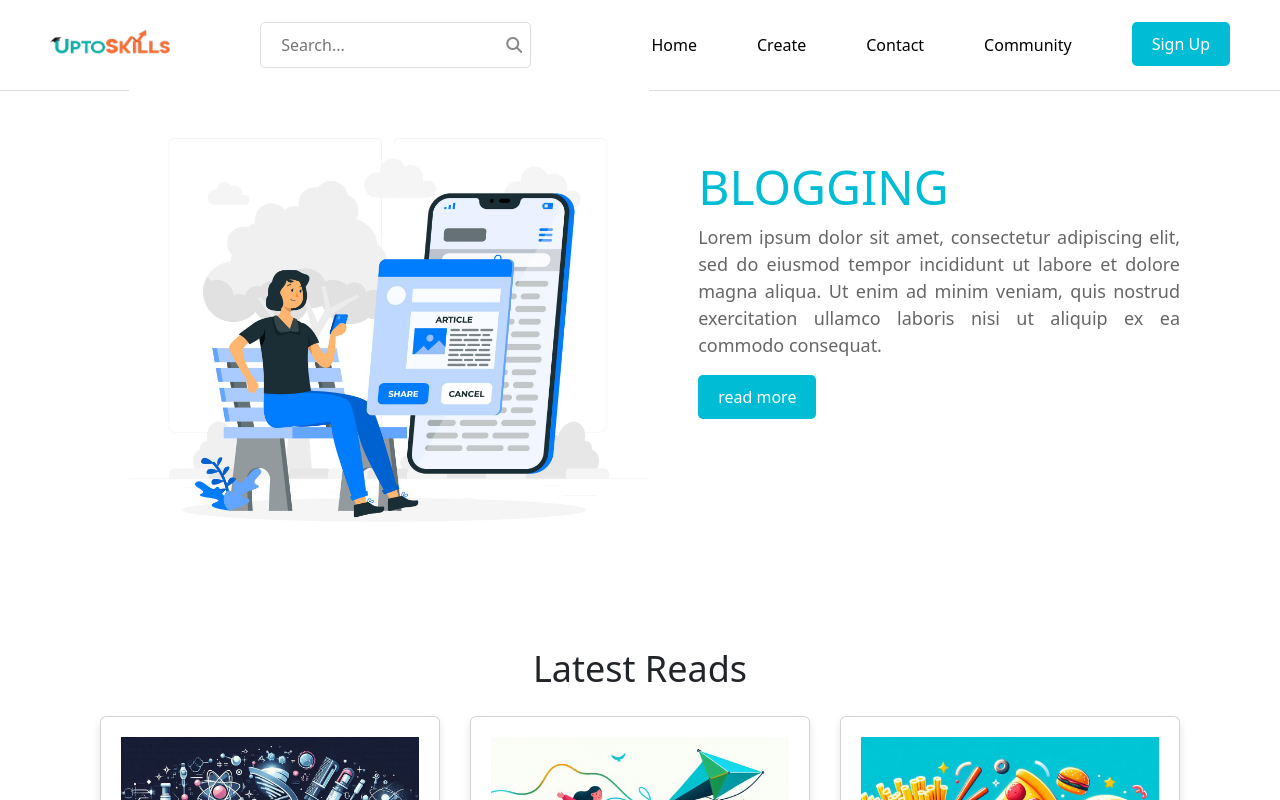
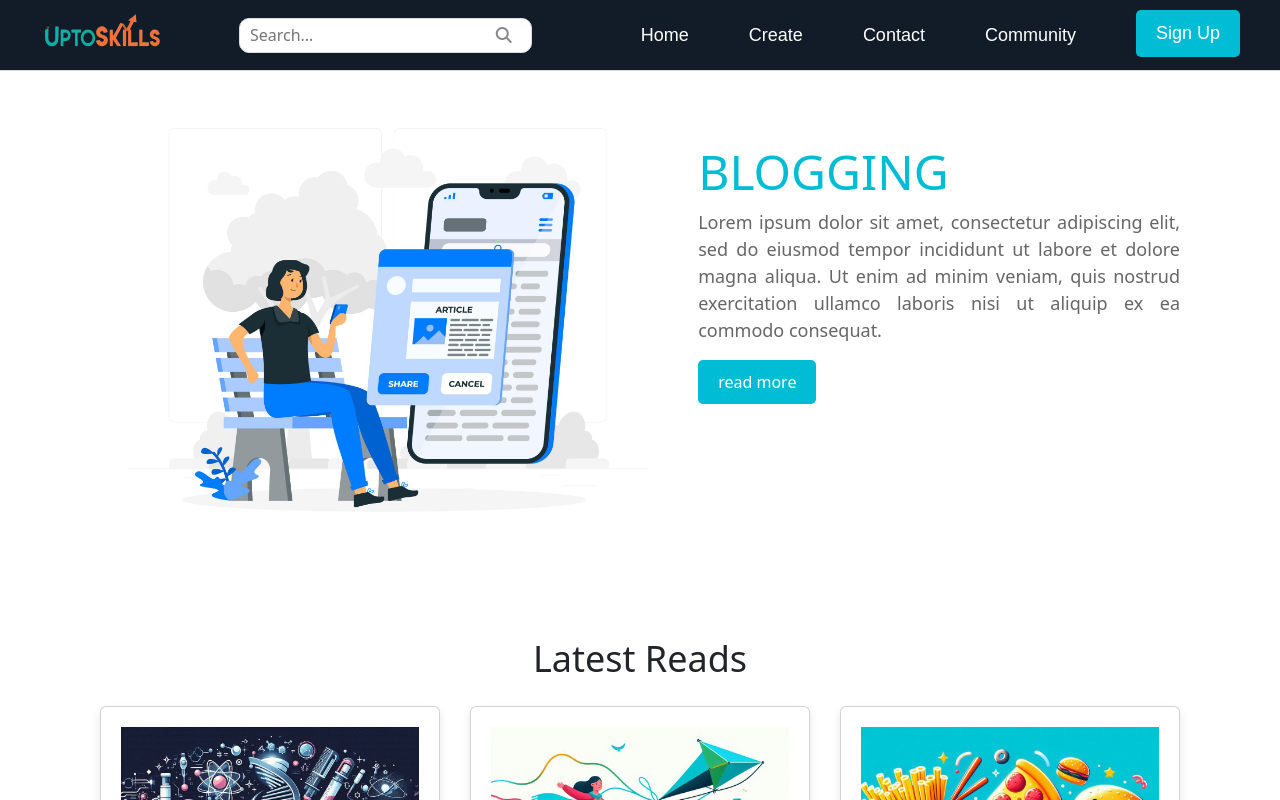
Before and after one commit to Tarun-032/UptoSkill_Blog, a React (Vite) app: page / in a window 1280 px wide. Shown: the top 800 px of the page. Built offline with nearby package versions, Linux system fonts and the light colour scheme.

Commit message:
header changes

```diff
--- a/src/Components/LandingPage/Header/Header.css
+++ b/src/Components/LandingPage/Header/Header.css
@@ -2,8 +2,8 @@
   display: flex;
   justify-content: space-between;
   align-items: center;
-  padding: 20px;
-  background-color: #fff;
+  padding: 10px;
+  background-color: #121c28;
   border-bottom: 1px solid #ddd;
 }
 
@@ -16,7 +16,7 @@
 .logo img {
   margin-left: 30px;
   width: 120px; /* Maintain aspect ratio */
-  height: 205%; /* Fill the height of the logo container */
+  height: 140px;
 }
 
 .search-bar {
@@ -27,16 +27,17 @@
 }
 
 .search-bar input {
-  width: 60%;
-  padding: 10px 40px 10px 20px; /* Add padding to make space for the icon */
+  width: 65%;
+  height: 35px;
+  padding: 9px 50px 10px 10px; /* Add padding to make space for the icon */
   font-size: 16px;
   border: 1px solid #ddd;
-  border-radius: 5px;
+  border-radius: 10px;
 }
 
 .search-icon {
   position: absolute;
-  right: 22%; /* Adjust based on the width of the input */
+  right: 22%;
   top: 50%;
   transform: translateY(-50%);
   color: #888;
@@ -49,10 +50,41 @@
 
 .nav a {
   margin: 0 30px;
+  font-size: 18px;
   text-decoration: none;
-  color: #000;
+  color: white;
+  font-family: Arial, Helvetica, sans-serif;
+  position: relative; /* Needed for the underline effect */
+  transition: color 0.3s ease; /* Smooth color transition */
 }
 
+
+.nav a:hover:not(.signup-button) {
+  color: #00bcd4; /* Change color on hover */
+}
+
+.nav a:not(.signup-button)::after {
+  content: '';
+  position: absolute;
+  width: 100%;
+  height: 2px;
+  bottom: -2px;
+  left: 0;
+  background-color: #00bcd4; /* Color of the underline */
+  visibility: hidden;
+  transform: scaleX(0);
+  transition: all 0.3s ease-in-out;
+}
+
+.nav a:hover:not(.signup-button)::after {
+  visibility: visible;
+  transform: scaleX(1);
+}
+
+/* CSS to ensure the signup button has no hover effect */
+.nav a.signup-button:hover {
+  color: white; /* Keep the original color */
+}
 .signup-button {
   padding: 10px 20px;
   background-color: #00bcd4;
@@ -61,3 +93,20 @@
   border-radius: 5px;
   cursor: pointer;
 }
+
+.read-more-button {
+  padding: 10px 20px;
+  background-color: #00bcd4;
+  color: #fff;
+  border: none;
+  border-radius: 5px;
+  cursor: pointer;
+  transition: all 0.3s ease; /* Smooth transition for all properties */
+}
+
+/* Enhanced hover effect */
+.read-more-button:hover {
+  background-color: #0097a7; /* Darker shade of the button's background color */
+  color: #e0f7fa; /* Lighter shade for the text color */
+  box-shadow: 0 4px 8px rgba(0, 0, 0, 0.2); /* Add a shadow */
+  transform: scale(1.05); /* Slightly increase the size */
--- a/src/Components/LandingPage/MainContent/MainContent.css
+++ b/src/Components/LandingPage/MainContent/MainContent.css
@@ -12,7 +12,7 @@
   .illustration img {
     width: 90%; /* Ensure the image takes the full width of its container */
     height: auto;
-    margin-top: -60px;
+    margin-top: -50px;
   }
 
   .blogging-content {
```
